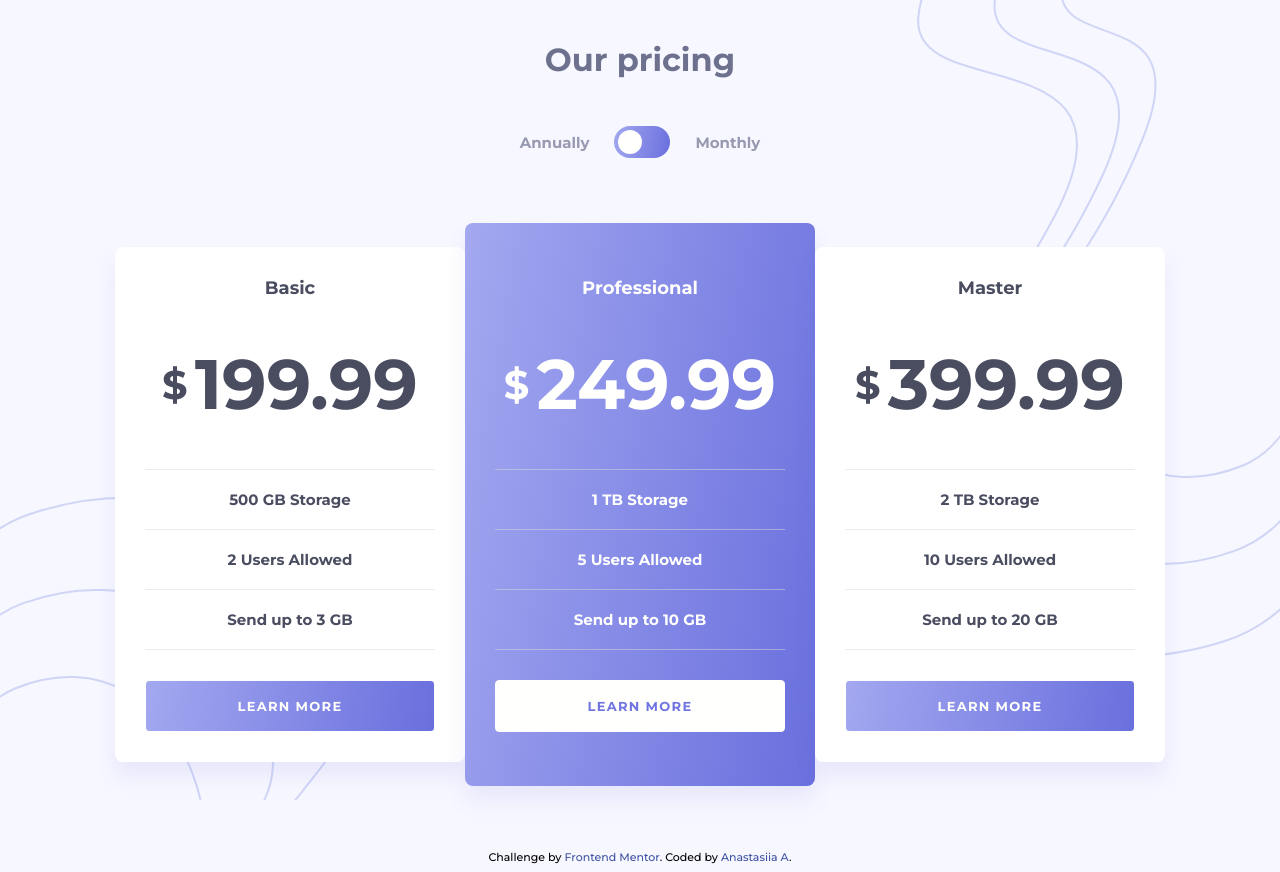
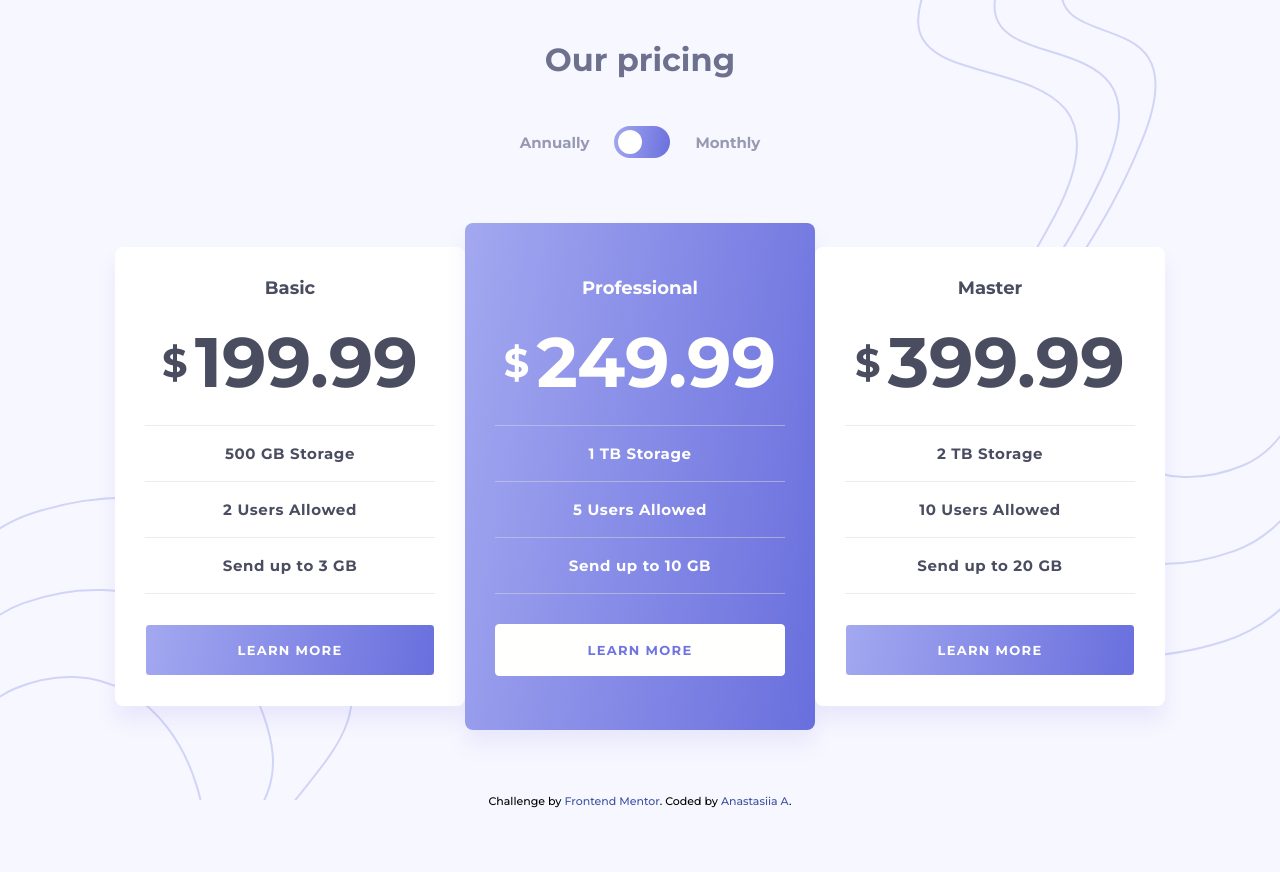
Before and after one commit to anastasiiaal/pricing-component-with-toggle, a React (Vite) app: page / in a window 1280 px wide. After the commit the page ends 816 px from the top, so only its background shows below. Built offline with nearby package versions, Linux system fonts and the light colour scheme.

Commit message:
💄 styles fixup

```diff
--- a/src/styles/libs/_card-component.scss
+++ b/src/styles/libs/_card-component.scss
@@ -29,7 +29,7 @@
         display: flex;
         align-items: center;
         justify-content: center;
-        padding: 42px 0;
+        padding: 20px 0;
 
 
         span {
@@ -40,7 +40,8 @@
 
     p {
         border-top: 1px solid $light-grey-line;
-        padding: 20px;
+        padding: 18px;
+        letter-spacing: 0.04em;
 
         &.last {
             border-bottom: 1px solid $light-grey-line;
--- a/src/styles/main.css
+++ b/src/styles/main.css
@@ -152,7 +152,7 @@ main {
   display: flex;
   align-items: center;
   justify-content: center;
-  padding: 42px 0;
+  padding: 20px 0;
 }
 .card__price span {
   font-size: 40px;
@@ -160,7 +160,8 @@ main {
 }
 .card p {
   border-top: 1px solid rgba(218, 218, 218, 0.5019607843);
-  padding: 20px;
+  padding: 18px;
+  letter-spacing: 0.04em;
 }
 .card p.last {
   border-bottom: 1px solid rgba(218, 218, 218, 0.5019607843);
```
Also changed, not shown: 2 other files (tests, documents, lock files or other folders).
